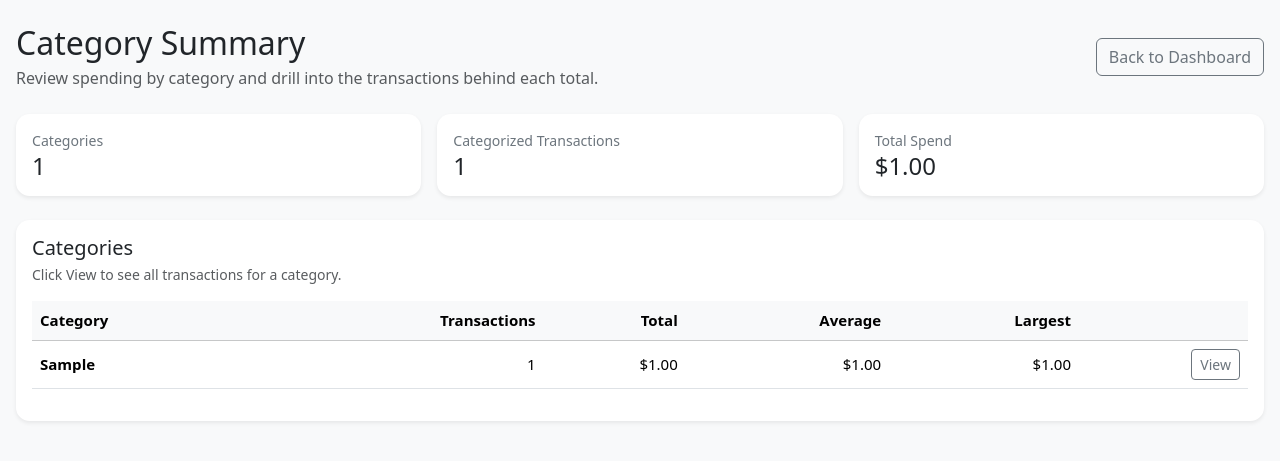
After one commit to Paulfuther/financial-intelligence-platform, a Django app: page /reports/categories/ in a window 1280 px wide. The commit adds this page. Shown: the top 461 px of the page. Run offline with Django 4.2, Linux system fonts and the light colour scheme; tables that the repository leaves empty hold one stand-in row (values such as "Sample post").

Commit message:
Update Cateogories

```diff
--- a/banking/templates/banking/category_detail.html
+++ b/banking/templates/banking/category_detail.html
@@ -36,7 +36,7 @@
     </div>
 
     <a
-      href="{% url 'banking:subscription_summary' %}"
+      href="{% url 'banking:category_summary' %}"
       class="btn btn-outline-secondary"
     >
       Back
--- /dev/null
+++ b/banking/templates/banking/category_summary.html
@@ -0,0 +1,161 @@
+<!doctype html>
+<html lang="en">
+<head>
+  <meta charset="utf-8">
+  <title>Category Summary</title>
+  <meta name="viewport" content="width=device-width, initial-scale=1">
+
+  <link
+    href="https://cdn.jsdelivr.net/npm/bootstrap@5.3.3/dist/css/bootstrap.min.css"
+    rel="stylesheet"
+  >
+
+  <style>
+    .page-container {
+      max-width: 1300px;
+      margin: 0 auto;
+    }
+
+    .summary-card {
+      border: 0;
+      border-radius: 0.85rem;
+    }
+
+    .table-card {
+      border: 0;
+      border-radius: 0.85rem;
+    }
+
+    .small-muted {
+      font-size: 0.88rem;
+      color: #6c757d;
+    }
+
+    .category-table {
+      font-size: 0.94rem;
+    }
+  </style>
+</head>
+
+<body class="bg-light">
+
+<div class="page-container py-4 px-3">
+
+  <div class="d-flex justify-content-between align-items-center mb-4">
+    <div>
+      <h2 class="mb-1">Category Summary</h2>
+      <p class="text-muted mb-0">
+        Review spending by category and drill into the transactions behind each total.
+      </p>
+    </div>
+
+    <a href="{% url 'banking:dashboard' %}" class="btn btn-outline-secondary">
+      Back to Dashboard
+    </a>
+  </div>
+
+  <div class="row g-3 mb-4">
+
+    <div class="col-md-4">
+      <div class="card shadow-sm summary-card">
+        <div class="card-body">
+          <div class="small-muted">Categories</div>
+          <h4 class="mb-0">{{ summary|length }}</h4>
+        </div>
+      </div>
+    </div>
+
+    <div class="col-md-4">
+      <div class="card shadow-sm summary-card">
+        <div class="card-body">
+          <div class="small-muted">Categorized Transactions</div>
+          <h4 class="mb-0">{{ total_transactions|default:0 }}</h4>
+        </div>
+      </div>
+    </div>
+
+    <div class="col-md-4">
+      <div class="card shadow-sm summary-card">
+        <div class="card-body">
+          <div class="small-muted">Total Spend</div>
+          <h4 class="mb-0">${{ grand_total|default:0|floatformat:2 }}</h4>
+        </div>
+      </div>
+    </div>
+
+  </div>
+
+  <div class="card shadow-sm table-card">
+    <div class="card-body">
+
+      <div class="d-flex justify-content-between align-items-center mb-3">
+        <div>
+          <h5 class="mb-1">Categories</h5>
+          <p class="text-muted mb-0 small">
+            Click View to see all transactions for a category.
+          </p>
+        </div>
+      </div>
+
+      <div class="table-responsive">
+        <table class="table table-hover align-middle category-table">
+          <thead class="table-light">
+            <tr>
+              <th>Category</th>
+              <th class="text-end">Transactions</th>
+              <th class="text-end">Total</th>
+              <th class="text-end">Average</th>
+              <th class="text-end">Largest</th>
+              <th></th>
+            </tr>
+          </thead>
+
+          <tbody>
+            {% for row in summary %}
+              {% if row.category %}
+                <tr>
+                  <td>
+                    <strong>{{ row.category }}</strong>
+                  </td>
+
+                  <td class="text-end">
+                    {{ row.transaction_count }}
+                  </td>
+
+                  <td class="text-end">
+                    ${{ row.total_spend|default:0|floatformat:2 }}
+                  </td>
+
+                  <td class="text-end">
+                    ${{ row.average_spend|default:0|floatformat:2 }}
+                  </td>
+
+                  <td class="text-end">
+                    ${{ row.largest_spend|default:0|floatformat:2 }}
+                  </td>
+
+                  <td class="text-end">
+                    <a href="{% url 'banking:category_detail' row.category %}" class="btn btn-outline-secondary btn-sm">
+                      View
+                    </a>
+                  </td>
+                </tr>
+              {% endif %}
+            {% empty %}
+              <tr>
+                <td colspan="6" class="text-center text-muted py-4">
+                  No categorized transactions found.
+                </td>
+              </tr>
+            {% endfor %}
+          </tbody>
+        </table>
+      </div>
+
+    </div>
+  </div>
+
+</div>
+
+</body>
+</html>
--- a/banking/templates/banking/dashboard.html
+++ b/banking/templates/banking/dashboard.html
@@ -129,6 +129,11 @@
 
       <a href="{% url 'banking:debt_dashboard' %}" class="btn btn-outline-secondary">
         Debt
+    </a>
+
+      <a href="{% url 'banking:category_summary' %}"
+      class="btn btn-outline-secondary">
+        Categories
     </a>
 
     </div>
--- a/banking/templates/banking/rules_management.html
+++ b/banking/templates/banking/rules_management.html
@@ -152,8 +152,10 @@
               <select name="category" class="form-select" required>
                 <option value="">Choose category</option>
                 {% for category in categories %}
-                  <option value="{{ category }}">{{ category }}</option>
-                {% endfor %}
+    <option value="{{ category.name }}">
+        {{ category.name }}
+    </option>
+{% endfor %}
               </select>
             </div>
 
--- a/banking/urls.py
+++ b/banking/urls.py
@@ -31,4 +31,5 @@ urlpatterns = [
     # path("import/", views.import_bank_csv_preview, name="import_bank_csv"),
     path("import/confirm/", views.confirm_bank_csv_import, name="confirm_bank_csv_import"),
     path("debt/", views.debt_dashboard, name="debt_dashboard"),
+    path("reports/categories/", views.category_summary, name="category_summary"),
 ]
--- a/banking/views.py
+++ b/banking/views.py
@@ -1,7 +1,7 @@
 from django.shortcuts import render, redirect, get_object_or_404
-from django.db.models import Sum, Count, Avg, Max
+from django.db.models import Sum, Count, Avg, Max, Min
 from django.db.models.functions import ExtractYear, ExtractMonth
-from .models import BankTransaction, CategoryRule, ImportLog
+from .models import BankTransaction, CategoryRule, ImportLog, Category
 import csv
 import hashlib
 from decimal import Decimal, InvalidOperation
@@ -12,6 +12,7 @@ from django.db.models import Q
 from .models import DebtAccount
 from .forms import BankImportForm
 from datetime import date
+
 
 
 
@@ -197,14 +198,9 @@ def rules_management(request):
 
     rules = CategoryRule.objects.all().order_by("-keyword")
 
-    categories = (
-        BankTransaction.objects
-        .exclude(category__isnull=True)
-        .exclude(category="")
-        .values_list("category", flat=True)
-        .distinct()
-        .order_by("category")
-    )
+    categories = Category.objects.filter(
+        is_active=True
+    ).order_by("name")
 
     uncategorized = (
         BankTransaction.objects
@@ -275,14 +271,9 @@ def rules_management(request):
 def edit_rule(request, rule_id):
     rule = get_object_or_404(CategoryRule, id=rule_id)
 
-    categories = (
-        BankTransaction.objects
-        .exclude(category__isnull=True)
-        .exclude(category="")
-        .values_list("category", flat=True)
-        .distinct()
-        .order_by("category")
-    )
+    categories = Category.objects.filter(
+        is_active=True
+    ).order_by("name")
 
     if request.method == "POST":
         keyword = request.POST.get("keyword", "").strip()
@@ -336,6 +327,8 @@ def rule_detail(request, rule_id):
 
 
 def category_detail(request, category):
+    start_date = request.GET.get("start_date")
+    end_date = request.GET.get("end_date")
 
     transactions = (
         BankTransaction.objects
@@ -343,11 +336,19 @@ def category_detail(request, category):
         .order_by("-transaction_date")
     )
 
+    if start_date:
+        transactions = transactions.filter(transaction_date__gte=start_date)
+
+    if end_date:
+        transactions = transactions.filter(transaction_date__lte=end_date)
+
     summary = transactions.aggregate(
         total_spend=Sum("dr"),
         transaction_count=Count("id"),
         average_spend=Avg("dr"),
         largest_spend=Max("dr"),
+        first_payment=Min("transaction_date"),
+        last_payment=Max("transaction_date"),
     )
 
     vendor_summary = (
@@ -357,10 +358,14 @@ def category_detail(request, category):
             transaction_count=Count("id"),
             total_spend=Sum("dr"),
         )
-        .order_by("-total_spend")
+        .order_by("-total_spend")[:10]
     )
 
-    rules = CategoryRule.objects.all().order_by("-keyword")
+    rules = (
+        CategoryRule.objects
+        .filter(category=category)
+        .order_by("-keyword")
+    )
 
     monthly_trend = (
         transactions
@@ -388,13 +393,11 @@ def category_detail(request, category):
         "summary": summary,
         "monthly_labels": monthly_labels,
         "monthly_totals": monthly_totals,
+        "start_date": start_date,
+        "end_date": end_date,
     }
 
-    return render(
-        request,
-        "banking/category_detail.html",
-        context,
-    )
+    return render(request, "banking/category_detail.html", context)
 
 
 def parse_money(value):
@@ -479,6 +482,7 @@ def vehicle_summary(request):
         "Vehicle Maintenance",
         "Vehicle Insurance",
         "Car Payment",
+        'Vehicle Loan Payment',
 
     ]
 
@@ -1324,3 +1328,39 @@ def debt_dashboard(request):
     }
 
     return render(request, "banking/debt_dashboard.html", context)
+
+
+
+
+def category_summary(request):
+    summary = (
+        BankTransaction.objects
+        .exclude(category__isnull=True)
+        .exclude(category="")
+        .exclude(category="Uncategorized")
+        .values("category")
+        .annotate(
+            transaction_count=Count("id"),
+            total_spend=Sum("dr"),
+            average_spend=Avg("dr"),
+            largest_spend=Max("dr"),
+        )
+        .order_by("category")
+    )
+
+    totals = (
+        BankTransaction.objects
+        .exclude(category__isnull=True)
+        .exclude(category="")
+        .exclude(category="Uncategorized")
+        .aggregate(
+            total_transactions=Count("id"),
+            grand_total=Sum("dr"),
+        )
+    )
+
+    return render(request, "banking/category_summary.html", {
+        "summary": summary,
+        "total_transactions": totals["total_transactions"] or 0,
+        "grand_total": totals["grand_total"] or 0,
+    })
```
Also changed, not shown: banking/admin.py (+11 -1 lines), banking/models.py (+5 -7 lines), banking/templates/banking/edit_rule.html (+4 -3 lines), banking/migrations/0006_category.py (added).
